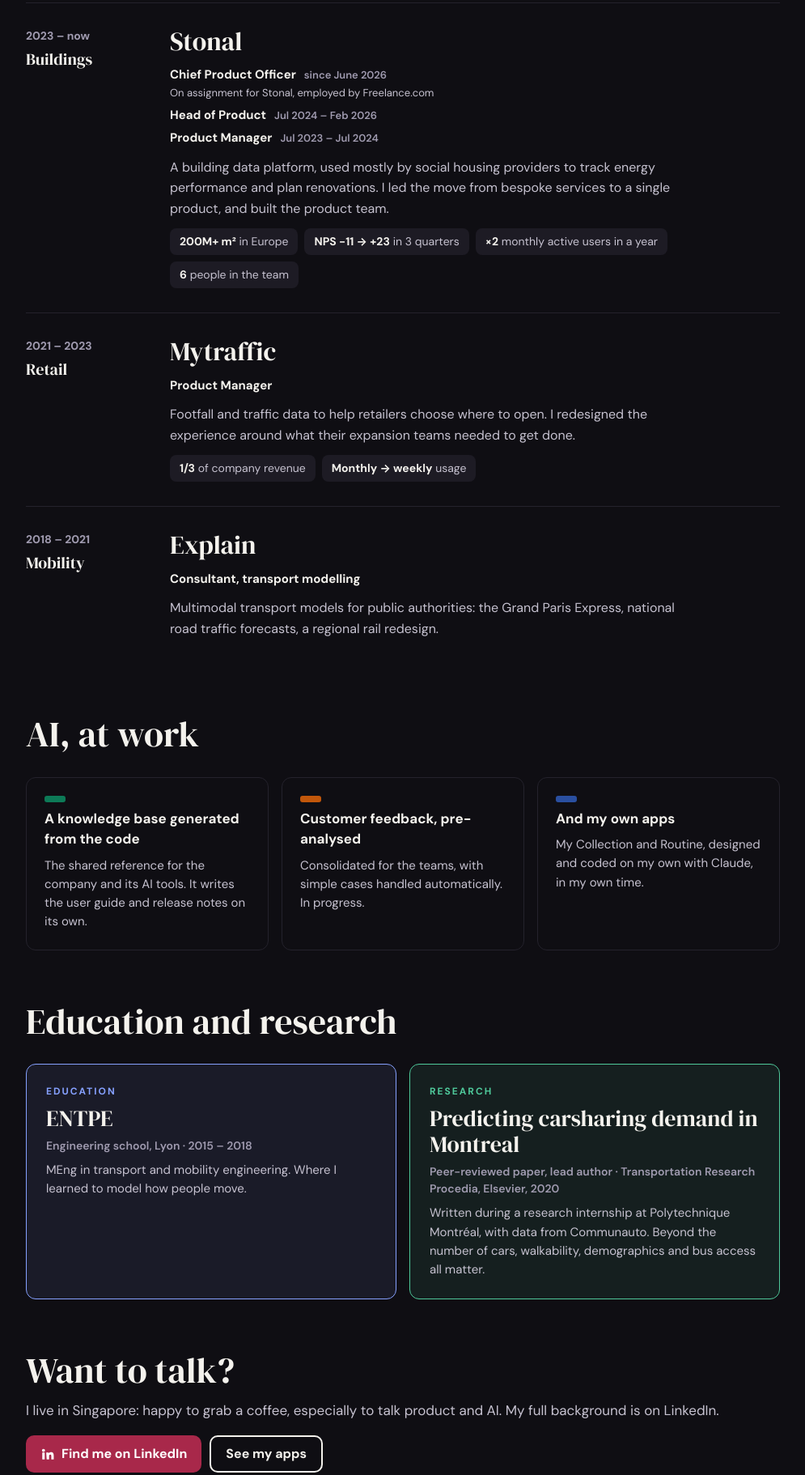
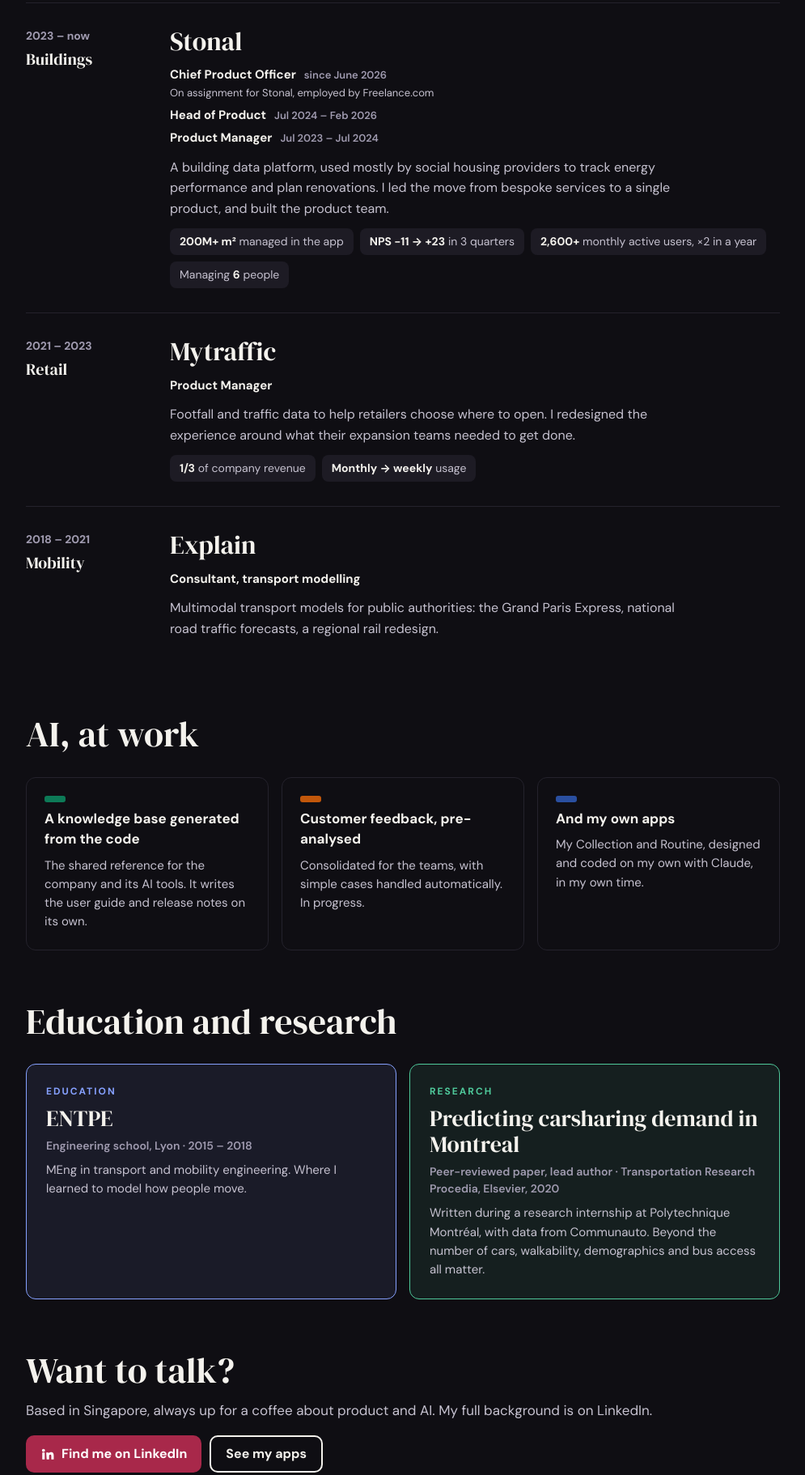
Before and after one commit to Marl75/site, a plain HTML site: page about.html in a window 1280 px wide. Shown: the part 571-2393 px from the top of the page at 81% size, without its empty margins (142-1137 px from the left). Drawn offline with Linux system fonts and the light colour scheme.

Commit message:
Chiffres Stonal précisés et ligne Singapour simplifiée
200M+ m² gérés dans l'application, 2 600+ utilisateurs actifs par mois
(×2 en un an), management de 6 personnes ; « Basée à Singapour,
toujours partante pour un café produit et IA. »

Co-Authored-By: Claude Opus 5.5 <noreply@anthropic.com>

```diff
--- a/about.html
+++ b/about.html
@@ -72,10 +72,10 @@
         </ul>
         <p data-i18n="stonalText">A building data platform, used mostly by social housing providers to track energy performance and plan renovations. I led the move from bespoke services to a single product, and built the product team.</p>
         <div class="figs">
-          <span><b>200M+ m²</b> <span data-i18n="fig1">in Europe</span></span>
+          <span><b>200M+ m²</b> <span data-i18n="fig1">managed in the app</span></span>
           <span><b>NPS −11 → +23</b> <span data-i18n="fig2">in 3 quarters</span></span>
-          <span><b>×2</b> <span data-i18n="fig3">monthly active users in a year</span></span>
-          <span><b>6</b> <span data-i18n="fig4">people in the team</span></span>
+          <span><b data-i18n="mau">2,600+</b> <span data-i18n="fig3">monthly active users, ×2 in a year</span></span>
+          <span><span data-i18n="fig4">Managing</span> <b>6</b> <span data-i18n="fig4b">people</span></span>
         </div>
       </div>
     </article>
@@ -130,7 +130,7 @@
 
   <section class="detail-cta about-cta">
     <h2 data-i18n="aboutCtaTitle">Want to talk?</h2>
-    <p data-i18n="aboutCtaText">I live in Singapore: happy to grab a coffee, especially to talk product and AI. My full background is on LinkedIn.</p>
+    <p data-i18n="aboutCtaText">Based in Singapore, always up for a coffee about product and AI. My full background is on LinkedIn.</p>
     <div class="detail-actions">
       <a class="btn green" data-linkedin href="#" hidden><svg width="18" height="18" viewBox="0 0 24 24" fill="currentColor" aria-hidden="true"><path d="M4.98 3.5a2.5 2.5 0 1 1 0 5 2.5 2.5 0 0 1 0-5zM3 9.5h4V21H3zM9.5 9.5h3.8v1.6h.06c.53-1 1.83-2.06 3.77-2.06 4.03 0 4.77 2.65 4.77 6.1V21h-4v-5.1c0-1.22-.02-2.79-1.7-2.79-1.7 0-1.96 1.33-1.96 2.7V21h-4z"/></svg><span data-i18n="linkedin">Find me on LinkedIn</span></a>
       <a class="btn outline" href="./#applis" data-i18n="seeApps">See my apps</a>
--- a/site.js
+++ b/site.js
@@ -17,12 +17,13 @@ const TEXTS = {
     title1: "L'IA accélère le code.",
     title2: 'Mon métier\u00a0: choisir quoi construire.',
     bio: "Product leader depuis 8 ans sur des produits data pour la ville (mobilité, commerce, bâtiment), je mets en place les systèmes d'IA qui laissent aux équipes produit le temps des vraies décisions.",
-    bio2: "Je vis à Singapour : partante pour un café, surtout pour parler produit et IA.",
+    bio2: 'Basée à Singapour, toujours partante pour un café produit et IA.',
     pathLabel: 'Mon parcours',
     stonalYears: '2023 – auj.',
     stonalRole: 'PM, Head of Product, puis CPO en mission via Freelance.com',
-    stonal1: 'de bâtiments en Europe',
-    stonal2: 'utilisateurs actifs en un an',
+    stonal1: "de bâtiments gérés dans l'application",
+    stonal2: 'utilisateurs actifs par mois, ×2 en un an',
+    mau: '2\u00a0600+',
     mytraffic1: 'Aider les enseignes à choisir où ouvrir',
     mytraffic2: "du chiffre d'affaires",
     explainRole: 'Modélisation des transports',
@@ -109,7 +110,7 @@ const TEXTS = {
     cpoWhen: 'depuis juin 2026', cpoNote: 'En mission pour Stonal, salariée de Freelance.com',
     hopWhen: 'juil. 2024 – fév. 2026', pmWhen: 'juil. 2023 – juil. 2024',
     stonalText: "Une plateforme de données sur les bâtiments, utilisée surtout par des bailleurs sociaux pour suivre la performance énergétique et planifier les rénovations. J'ai mené le passage d'un service sur mesure à un produit unique, et monté l'équipe produit.",
-    fig1: 'en Europe', fig2: 'en 3 trimestres', fig3: 'utilisateurs actifs en un an', fig4: "personnes dans l'équipe",
+    fig1: "gérés dans l'application", fig2: 'en 3 trimestres', fig3: 'utilisateurs actifs par mois, ×2 en un an', fig4: 'Management de', fig4b: 'personnes',
     mytrafficText: "Des données de fréquentation et de trafic pour aider les enseignes à choisir où ouvrir. J'ai repensé l'expérience à partir des besoins de leurs équipes d'expansion.",
     fig5: "du chiffre d'affaires", fig6b: 'Mensuel → hebdo', fig6: "fréquence d'usage",
     explainJob: 'Consultante, modélisation des transports',
@@ -126,7 +127,7 @@ const TEXTS = {
     paperSub: 'Article scientifique, première autrice · Transportation Research Procedia, Elsevier, 2020',
     paperText: "Écrit lors d'un stage de recherche à Polytechnique Montréal, avec les données de Communauto. Au-delà du nombre de voitures, la marchabilité, la démographie et l'accès au bus comptent.",
     aboutCtaTitle: "Envie d'en parler ?",
-    aboutCtaText: "Je vis à Singapour : avec plaisir pour un café, surtout pour parler produit et IA. Mon parcours complet est sur LinkedIn.",
+    aboutCtaText: 'Basée à Singapour, toujours partante pour un café produit et IA. Mon parcours complet est sur LinkedIn.',
     legalLink: "Mentions et confidentialité",
     mentionsPageTitle: "Mentions et confidentialité · Marlène Ménoire",
     legalTitle: "Mentions et confidentialité",
@@ -160,12 +161,13 @@ const TEXTS = {
     title1: 'AI made code fast.',
     title2: 'My job: deciding what to build.',
     bio: 'A product leader for 8 years on data products for cities (mobility, retail, buildings), I set up the AI systems that give product teams time for the decisions that matter.',
-    bio2: "I live in Singapore: always happy to grab a coffee, especially to talk product and AI.",
+    bio2: 'Based in Singapore, always up for a coffee about product and AI.',
     pathLabel: 'My path',
     stonalYears: '2023 – now',
     stonalRole: 'PM, Head of Product, then CPO on assignment via Freelance.com',
-    stonal1: 'of buildings in Europe',
-    stonal2: 'monthly active users in a year',
+    stonal1: 'of buildings managed in the app',
+    stonal2: 'monthly active users, ×2 in a year',
+    mau: '2,600+',
     mytraffic1: 'Helping retailers choose where to open',
     mytraffic2: 'of company revenue',
     explainRole: 'Transport modelling',
@@ -252,7 +254,7 @@ const TEXTS = {
     cpoWhen: 'since June 2026', cpoNote: 'On assignment for Stonal, employed by Freelance.com',
     hopWhen: 'Jul 2024 – Feb 2026', pmWhen: 'Jul 2023 – Jul 2024',
     stonalText: 'A building data platform, used mostly by social housing providers to track energy performance and plan renovations. I led the move from bespoke services to a single product, and built the product team.',
-    fig1: 'in Europe', fig2: 'in 3 quarters', fig3: 'monthly active users in a year', fig4: 'people in the team',
+    fig1: 'managed in the app', fig2: 'in 3 quarters', fig3: 'monthly active users, ×2 in a year', fig4: 'Managing', fig4b: 'people',
     mytrafficText: "Footfall and traffic data to help retailers choose where to open. I redesigned the experience around what their expansion teams needed to get done.",
     fig5: 'of company revenue', fig6b: 'Monthly → weekly', fig6: 'usage',
     explainJob: 'Consultant, transport modelling',
@@ -269,7 +271,7 @@ const TEXTS = {
     paperSub: 'Peer-reviewed paper, lead author · Transportation Research Procedia, Elsevier, 2020',
     paperText: 'Written during a research internship at Polytechnique Montréal, with data from Communauto. Beyond the number of cars, walkability, demographics and bus access all matter.',
     aboutCtaTitle: 'Want to talk?',
-    aboutCtaText: "I live in Singapore: happy to grab a coffee, especially to talk product and AI. My full background is on LinkedIn.",
+    aboutCtaText: 'Based in Singapore, always up for a coffee about product and AI. My full background is on LinkedIn.',
     legalLink: "Legal notice and privacy",
     mentionsPageTitle: "Legal notice and privacy · Marlène Ménoire",
     legalTitle: "Legal notice and privacy",
```
Also changed, not shown: fr/about.html (+4 -4 lines), fr/index.html (+3 -3 lines), index.html (+3 -3 lines), src/about.html (+3 -3 lines), src/index.html (+2 -2 lines).
